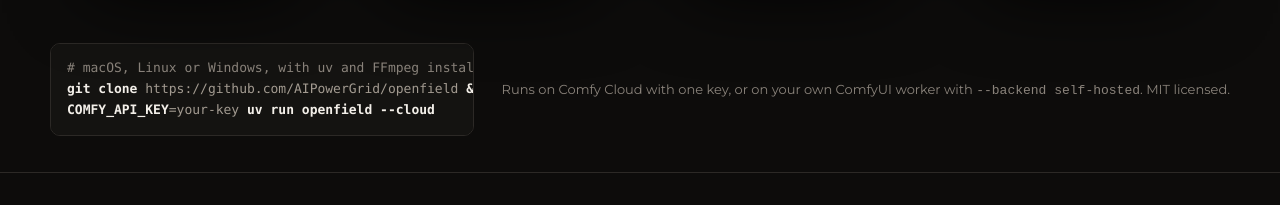
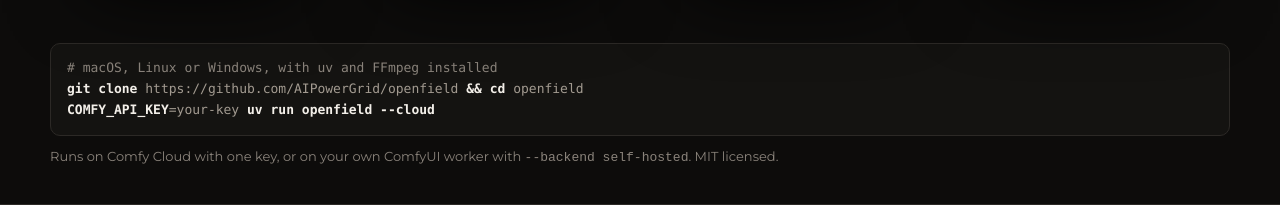
Before and after one commit to AIPowerGrid/openfield, a plain HTML site: page site/public/index.html in a window 1280 px wide. Shown: the part 595-800 px from the top of the page. Drawn offline with Linux system fonts and the light colour scheme; files whose address does not match are found by name.

Commit message:
Landing quickstart strip stacks under the tiles

```diff
--- a/site/public/index.html
+++ b/site/public/index.html
@@ -53,7 +53,7 @@
 .use:hover .go,.use:focus-visible .go { opacity:1; transform:none; }
 .use.first { border-color:var(--accent); }
 .use.first::before { content:"Start here"; position:absolute; top:12px; left:12px; z-index:1; font-size:10.5px; font-weight:800; letter-spacing:.1em; text-transform:uppercase; background:var(--accent); color:#1a0f00; padding:6px 10px; border-radius:999px; }
-.quick { display:grid; grid-template-columns:minmax(0,1fr) auto; gap:18px 28px; align-items:center; padding:18px 0 8px; }
+.quick { display:grid; grid-template-columns:1fr; gap:10px; padding:18px 0 8px; }
 .quick pre { margin:0; overflow-x:auto; min-width:0; }
 .quick .note { margin:0; }
 .hero .reel { position:relative; aspect-ratio:16/9; border-radius:16px; overflow:hidden; border:1px solid var(--line); background:#000; box-shadow:0 30px 80px -30px #000; }
```
